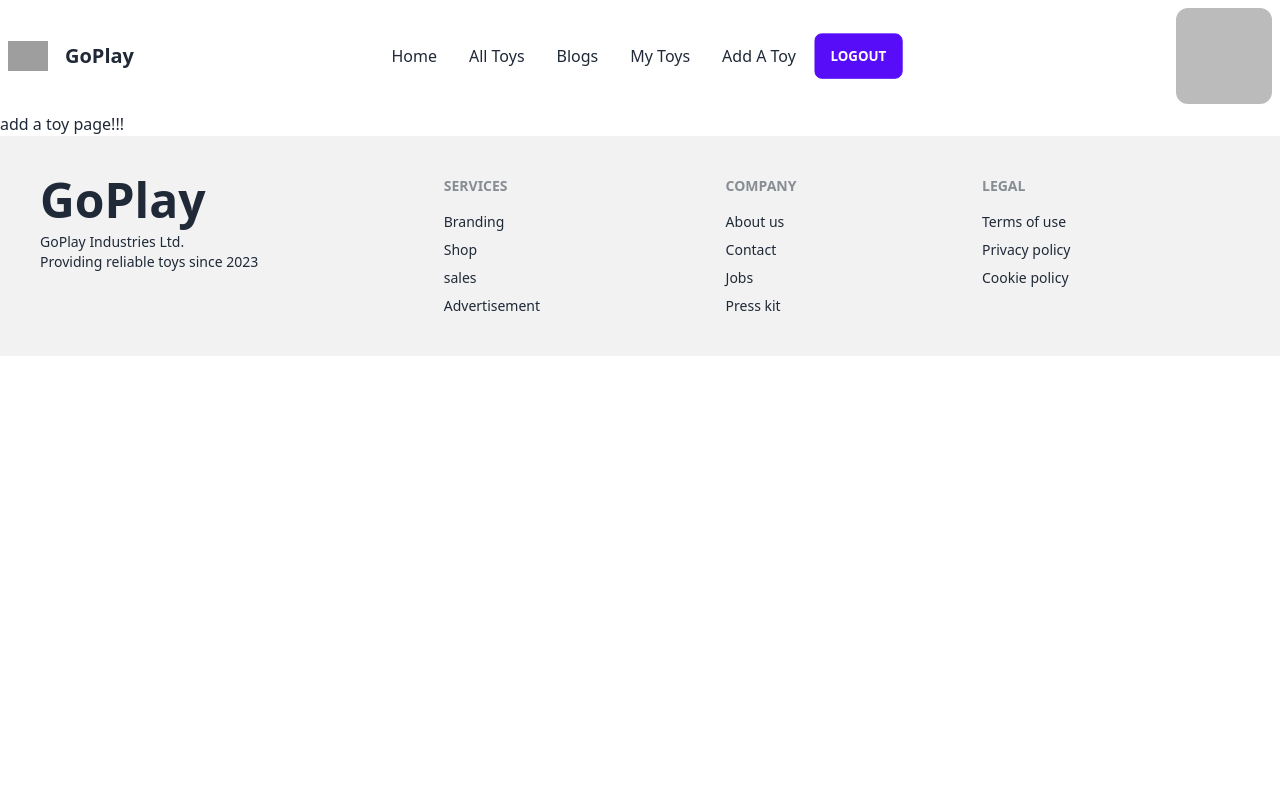
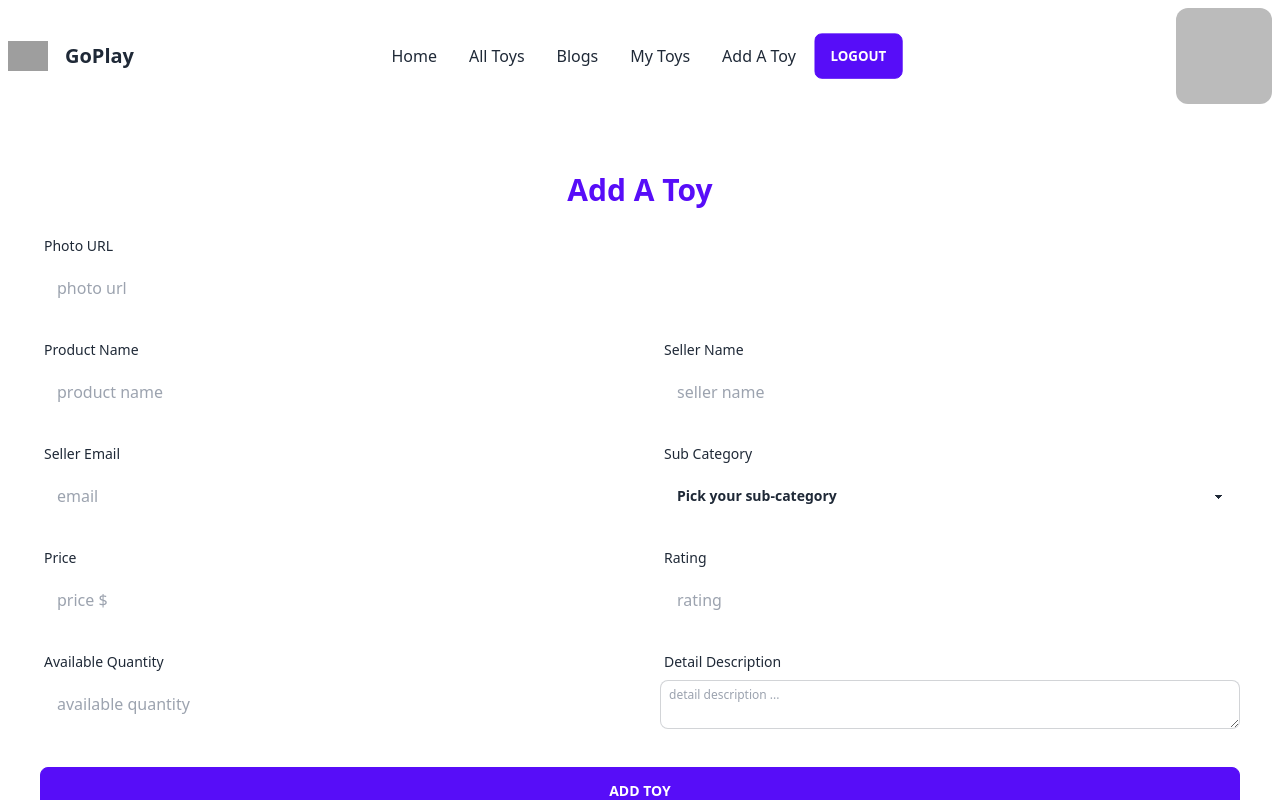
Before and after one commit to iAmWahidAnik/GoPlay-client-side, a React (Vite) app: page /addtoy in a window 1280 px wide. Shown: the top 800 px of the page. Built offline with nearby package versions, Linux system fonts and the light colour scheme; no server answers; sample sign-in values are in the browser's storage; grey boxes are pictures that could not be loaded.

Commit message:
add a toy page fully implemented

```diff
--- a/src/PrivateRoutes/PrivateRoutes.jsx
+++ b/src/PrivateRoutes/PrivateRoutes.jsx
@@ -5,7 +5,7 @@ import { Navigate } from 'react-router-dom';
 const PrivateRoutes = ({ children }) => {
     const { user, loading } = useContext(AuthenticationContext);
     if (loading) {
-        return <div>Loading ...</div>
+        return <button className="btn loading btn-block my-60">loading</button>
     }
     if (user) {
         return children;
--- a/src/SinglePages/AddAToy/AddAToy.jsx
+++ b/src/SinglePages/AddAToy/AddAToy.jsx
@@ -1,9 +1,129 @@
-import React from 'react';
+import React, { useState } from 'react';
+import Swal from 'sweetalert2';
 
 const AddAToy = () => {
+    const [subCategory, setSubCategory] = useState('');
+
+    const handleAddToy = e => {
+        e.preventDefault();
+        const form = e.target;
+
+        const photoLink = form.photo.value;
+        const productName = form.pname.value;
+        const sellerName = form.sname.value;
+        const email = form.email.value;
+
+        const price = form.price.value;
+        const rating = form.rating.value;
+        const qty = form.qty.value;
+        const description = form.description.value;
+
+        const toy = { photoLink, productName, sellerName, email, subCategory, price, rating, qty, description }
+
+        fetch('http://localhost:3000/addatoy', {
+            method: 'POST',
+            headers: {
+                'content-type': 'application/json'
+            },
+            body: JSON.stringify(toy)
+        })
+            .then(res => res.json())
+            .then(data => {
+                if (data.insertedId) {
+                    Swal.fire({
+                        position: 'center',
+                        icon: 'success',
+                        title: 'You has been successfully added',
+                        showConfirmButton: false,
+                        timer: 1500
+                    })
+                }
+            })
+    }
     return (
-        <div>
-            <h1>add a toy page!!!</h1>
+        <div clasemail='bg-slate-200 py-10 my-20 shadow-lg rounded-lg'>
+            <form onSubmit={handleAddToy} action="" className='p-10'>
+                <h1 className='text-center text-3xl font-bold text-primary my-5 '>Add A Toy</h1>
+                {/* first row  */}
+                <div>
+                    <div>
+                        <label className="label">
+                            <span className="label-text">Photo URL</span>
+                        </label>
+                        <input type="text" name='photo' placeholder="photo url" className="input w-full" />
+                    </div>
+                </div>
+                {/* second row  */}
+                <div className='flex gap-10 my-5'>
+                    <div className='w-full'>
+                        <label className="label">
+                            <span className="label-text">Product Name</span>
+                        </label>
+                        <input type="text" name='pname' placeholder="product name" className="input w-full" />
+                    </div>
+                    <div className='w-full'>
+                        <label className="label">
+                            <span className="label-text">Seller Name</span>
+                        </label>
+                        <input type="text" name='sname' placeholder="seller name" className="input w-full" />
+                    </div>
+                </div>
+                {/* third row  */}
+                <div className='flex gap-10 my-5'>
+                    <div className='w-full'>
+                        <label className="label">
+                            <span className="label-text">Seller Email</span>
+                        </label>
+                        <input type="email" name='email' placeholder="email" className="input w-full" />
+                    </div>
+                    <div className='w-full'>
+                        {/* select options */}
+                        <label className="label">
+                            <span className="label-text">Sub Category</span>
+                        </label>
+                        <select onChange={(e) => setSubCategory(e.target.value)} className="select w-full">
+                            <option disabled selected>Pick your sub-category</option>
+                            <option value='car'>Car</option>
+                            <option value='truck'>Truck</option>
+                            <option value='bus'>Bus</option>
+                        </select>
+                    </div>
+                </div>
+                {/* fourth row  */}
+                <div className='flex gap-10 my-5'>
+                    <div className='w-full'>
+                        <label className="label">
+                            <span className="label-text">Price</span>
+                        </label>
+                        <input type="number" name='price' placeholder="price $" className="input w-full" />
+                    </div>
+                    <div className='w-full'>
+                        <label className="label">
+                            <span className="label-text">Rating</span>
+                        </label>
+                        <input type="text" name='rating' placeholder="rating" className="input w-full" />
+                    </div>
+                </div>
+                {/* fifth row  */}
+                <div className='flex gap-10 my-5'>
+                    <div className='w-full'>
+                        <label className="label">
+                            <span className="label-text">Available Quantity</span>
+                        </label>
+                        <input type="number" name='qty' placeholder="available quantity" className="input w-full" />
+                    </div>
+                    <div className='w-full'>
+                        <label className="label">
+                            <span className="label-text">Detail Description</span>
+                        </label>
+                        <textarea name='description' placeholder="detail description ..." className="textarea textarea-bordered textarea-xs w-full" ></textarea>
+                        {/* <input type="text" placeholder="rating" className="input w-full" /> */}
+                    </div>
+                </div>
+                <div className='pt-3'>
+                    <input className="btn btn-block btn-primary" type="submit" value="Add Toy" />
+                </div>
+            </form>
         </div>
     );
 };
--- a/src/SinglePages/HomeComponents/Gallery/Gallery.jsx
+++ b/src/SinglePages/HomeComponents/Gallery/Gallery.jsx
@@ -6,12 +6,12 @@ const Gallery = () => {
             <h1 className='text-5xl font-semibold text-center my-10'>Gallery</h1>
             <div className='flex flex-col lg:flex-row gap-2 mx-auto justify-center items-center'>
                 <img className='w-52 h-96 object-cover' src="https://images.unsplash.com/photo-1578652520385-c05f6f3b5de3?ixlib=rb-4.0.3&ixid=M3wxMjA3fDB8MHxwaG90by1wYWdlfHx8fGVufDB8fHx8fA%3D%3D&auto=format&fit=crop&w=870&q=80" alt="" />
-                <img className='w-52 h-96 object-cover' src="https://images.unsplash.com/photo-1643208936459-71d966830f79?ixlib=rb-4.0.3&ixid=M3wxMjA3fDB8MHxwaG90by1wYWdlfHx8fGVufDB8fHx8fA%3D%3D&auto=format&fit=crop&w=387&q=80" alt="" />
+                <img className='w-52 h-96 object-cover' src="https://images.unsplash.com/photo-1573648953114-ce9f86515a3d?ixlib=rb-4.0.3&ixid=M3wxMjA3fDB8MHxwaG90by1wYWdlfHx8fGVufDB8fHx8fA%3D%3D&auto=format&fit=crop&w=774&q=80" alt="" />
 
                 <img className='w-96 object-cover' src="https://images.unsplash.com/photo-1514849615379-fd4b131d5642?ixlib=rb-4.0.3&ixid=M3wxMjA3fDB8MHxwaG90by1wYWdlfHx8fGVufDB8fHx8fA%3D%3D&auto=format&fit=crop&w=387&q=80" alt="" />
 
-                <img className='w-52 h-96 object-cover' src="https://images.unsplash.com/photo-1656609119480-0a6d732b24b2?ixlib=rb-4.0.3&ixid=M3wxMjA3fDB8MHxwaG90by1wYWdlfHx8fGVufDB8fHx8fA%3D%3D&auto=format&fit=crop&w=387&q=80" alt="" />
-                <img className='w-52 h-96 object-cover' src="https://images.unsplash.com/photo-1572635196184-84e35138cf62?ixlib=rb-4.0.3&ixid=M3wxMjA3fDB8MHxwaG90by1wYWdlfHx8fGVufDB8fHx8fA%3D%3D&auto=format&fit=crop&w=580&q=80" alt="" />
+                <img className='w-52 h-96 object-cover' src="https://images.unsplash.com/photo-1486299634843-ec14308c538f?ixlib=rb-4.0.3&ixid=M3wxMjA3fDB8MHxwaG90by1wYWdlfHx8fGVufDB8fHx8fA%3D%3D&auto=format&fit=crop&w=387&q=80" alt="" />
+                <img className='w-52 h-96 object-cover' src="https://images.unsplash.com/photo-1515541476948-38234f965898?ixlib=rb-4.0.3&ixid=M3wxMjA3fDB8MHxwaG90by1wYWdlfHx8fGVufDB8fHx8fA%3D%3D&auto=format&fit=crop&w=870&q=80" alt="" />
             </div>
         </div>
     );
--- a/src/main.jsx
+++ b/src/main.jsx
@@ -11,6 +11,7 @@ import AllToys from './SinglePages/AllToys/AllToys'
 import AddAToy from './SinglePages/AddAToy/AddAToy'
 import MyToys from './SinglePages/MyToys/MyToys'
 import AuthenticationProvider from './AuthenticationProvider/AuthenticationProvider'
+import PrivateRoutes from './PrivateRoutes/PrivateRoutes'
 
 const router = createBrowserRouter([
   {
@@ -36,7 +37,7 @@ const router = createBrowserRouter([
       },
       {
         path: 'addtoy',
-        element: <AddAToy></AddAToy>
+        element: <PrivateRoutes><AddAToy></AddAToy></PrivateRoutes>
       },
       {
         path: 'mytoys',
```
Also changed, not shown: src/SinglePages/HomeComponents/Carousel/Carousel.jsx (+4 -4 lines).
